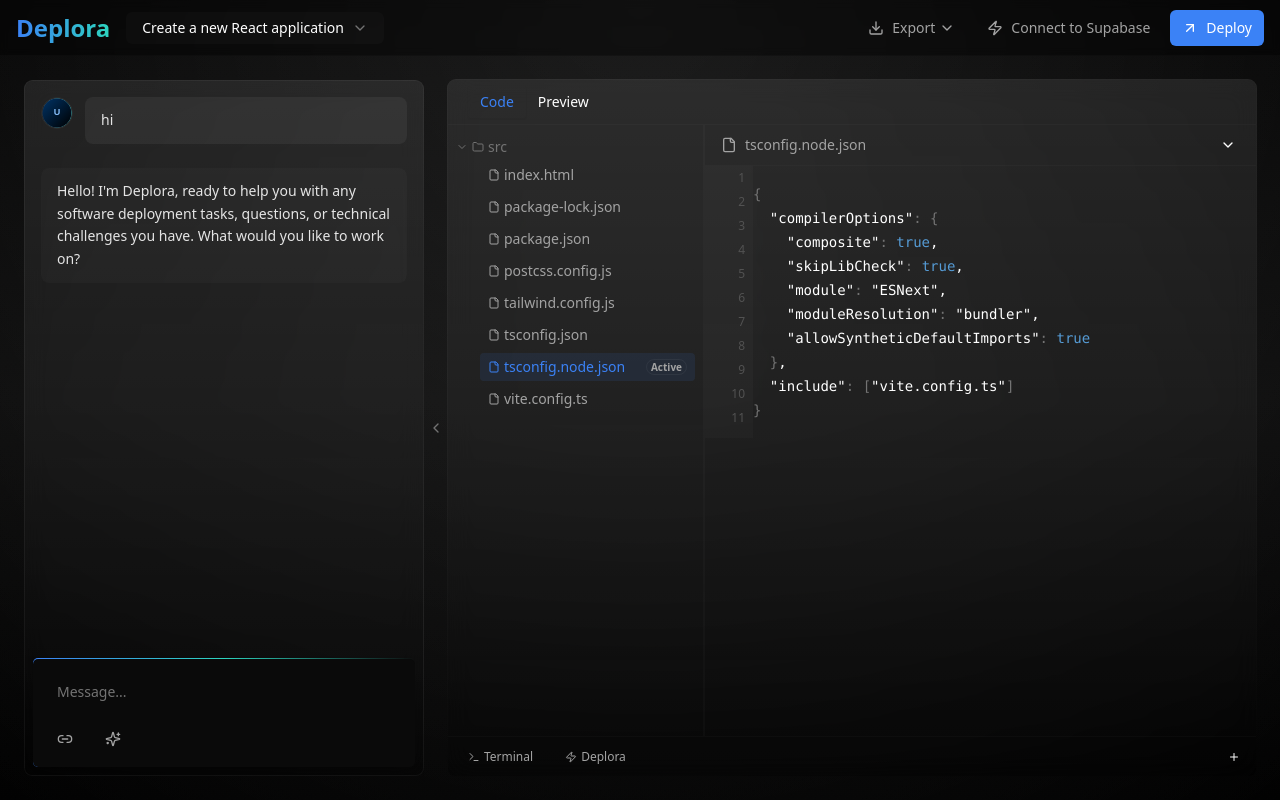
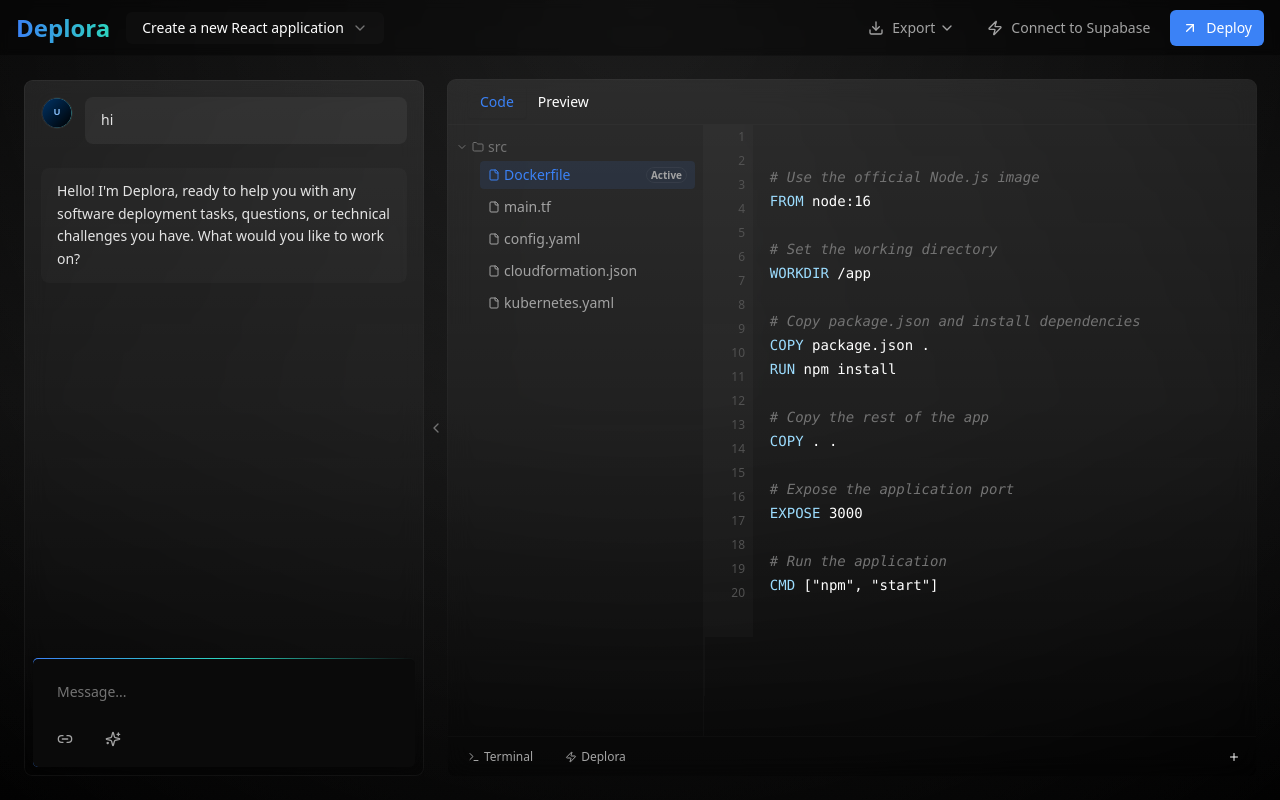
Before and after one commit to Deplora-Tech/int-deplora-web, a Next.js app: page / in a window 1280 px wide. Both pictures are taken after typing "Sample" into the empty fields and a click on the button "Create a docs site with Vitepress". Built offline with nearby package versions, Linux system fonts and the light colour scheme.

Commit message:
fixed code editor issues

```diff
--- a/package.json
+++ b/package.json
@@ -22,8 +22,10 @@
     "lucide-react": "^0.468.0",
     "next": "15.1.0",
     "next-themes": "^0.4.4",
+    "prism-react-renderer": "^2.4.1",
     "react": "^19.0.0",
     "react-dom": "^19.0.0",
+    "react-syntax-highlighter": "^15.6.1",
     "tailwind-merge": "^2.5.5",
     "tailwind-scrollbar": "^3.1.0",
     "zustand": "^5.0.2"
@@ -33,6 +35,7 @@
     "@types/node": "^20",
     "@types/react": "^19",
     "@types/react-dom": "^19",
+    "@types/react-syntax-highlighter": "^15.5.13",
     "eslint": "^9",
     "eslint-config-next": "15.1.0",
     "postcss": "^8",
--- a/src/app/components/code-editor.tsx
+++ b/src/app/components/code-editor.tsx
@@ -12,89 +12,13 @@ import {
 } from "@/app/components/ui/tabs";
 import {
   ChevronDown,
-  ChevronRight,
   FileIcon,
   FolderIcon,
   Terminal,
   Zap,
   Plus,
 } from "lucide-react";
-
-// Sample file content mapping
-const FILE_CONTENT = {
-  "index.html": `
-<!DOCTYPE html>
-<html lang="en">
-  <head>
-    <meta charset="UTF-8" />
-    <meta name="viewport" content="width=device-width, initial-scale=1.0" />
-    <title>Document</title>
-  </head>
-  <body>
-    <h1>Hello, World!</h1>
-  </body>
-</html>`,
-  "package-lock.json": `
-{
-  "name": "sample-project",
-  "version": "1.0.0",
-  "dependencies": {
-    "react": "^18.0.0"
-  }
-}`,
-  "package.json": `
-{
-  "name": "sample-project",
-  "version": "1.0.0",
-  "main": "index.js",
-  "scripts": {
-    "start": "vite"
-  }
-}`,
-  "postcss.config.js": `
-module.exports = {
-  plugins: {
-    tailwindcss: {},
-    autoprefixer: {},
-  },
-};`,
-  "tailwind.config.js": `
-module.exports = {
-  content: ["./src/**/*.{js,ts,jsx,tsx,html}"],
-  theme: {
-    extend: {},
-  },
-  plugins: [],
-};`,
-  "tsconfig.json": `
-{
-  "compilerOptions": {
-    "target": "ESNext",
-    "module": "ESNext",
-    "moduleResolution": "node",
-    "strict": true
-  },
-  "include": ["src/**/*"]
-}`,
-  "tsconfig.node.json": `
-{
-  "compilerOptions": {
-    "composite": true,
-    "skipLibCheck": true,
-    "module": "ESNext",
-    "moduleResolution": "bundler",
-    "allowSyntheticDefaultImports": true
-  },
-  "include": ["vite.config.ts"]
-}`,
-  "vite.config.ts": `
-import { defineConfig } from "vite";
-import react from "@vitejs/plugin-react";
-
-export default defineConfig({
-  plugins: [react()],
-});`,
-};
+import { detectFileType, FILE_CONTENT, tokenizeContent } from "../lib/editor";
 
 // File List
 const FILES = Object.keys(FILE_CONTENT);
@@ -167,85 +91,186 @@ function FileList({
     </ScrollArea>
   );
 }
+const highlightContent = (content: string, fileType: string) => {
+  const tokens = tokenizeContent(content, fileType);
 
-function EditorContent({ selectedFile }: { selectedFile: keyof typeof FILE_CONTENT }) {
-  const renderHighlightedContent = (content: string) => {
-    // Split the content into lines
-    const lines = content.split("\n");
-
-    return lines.map((line, index) => (
-      <div key={index}>
-        {line.split(/(\s+|[{}[\]":,])/).map((token, i) => {
-          if (/^\s+$/.test(token)) {
-            return token; // Keep whitespace as is
-          }
+  return tokens.map((token, index, arr) => {
+    switch (fileType) {
+      case "dockerfile":
         if (
-            token === "{" ||
-            token === "}" ||
-            token === "[" ||
-            token === "]"
+          /^(FROM|RUN|CMD|COPY|ENTRYPOINT|EXPOSE|WORKDIR|ENV|ARG|LABEL|USER)$/.test(
+            token
+          )
         ) {
           return (
-              <span key={i} className="text-neutral-500">
+            <span key={index} className="text-[#9CDCFE]">
+              {token}
+            </span>
+          );
+        }
+        if (/^#/.test(token)) {
+          return (
+            <span key={index} className="text-neutral-500 italic">
               {token}
             </span>
           );
         }
         if (/^".*"$/.test(token)) {
           return (
-              <span key={i} className="text-[#9CDCFE]">
+            <span key={index} className="text-[#CE9178]">
+              {token}
+            </span>
+          );
+        }
+        break;
+
+      case "terraform":
+        if (/^(resource|provider|variable|output|module|data)$/.test(token)) {
+          return (
+            <span key={index} className="text-[#9CDCFE]">
+              {token}
+            </span>
+          );
+        }
+        if (/^#|\/\/|\/\*/.test(token)) {
+          return (
+            <span key={index} className="text-neutral-500 italic">
+              {token}
+            </span>
+          );
+        }
+        if (/^".*"$/.test(token)) {
+          return (
+            <span key={index} className="text-[#CE9178]">
               {token}
             </span>
           );
         }
         if (/^(true|false|null|\d+)$/.test(token)) {
           return (
-              <span key={i} className="text-[#569CD6]">
+            <span key={index} className="text-[#569CD6]">
               {token}
             </span>
           );
         }
-          if (/:$/.test(token)) {
+        break;
+
+      case "yaml":
+        if (/^".*"$/.test(token)) {
           return (
-              <span key={i} className="text-neutral-500">
+            <span key={index} className="text-[#CE9178]">
               {token}
             </span>
           );
         }
+        if (/^#/.test(token)) {
+          return (
+            <span key={index} className="text-neutral-500 italic">
+              {token}
+            </span>
+          );
+        }
+        if (/^(true|false|null|\d+)$/.test(token)) {
+          return (
+            <span key={index} className="text-[#569CD6]">
+              {token}
+            </span>
+          );
+        }
+        break;
+
+      case "json":
+        // Use existing JSON logic
+        if (["{", "}", "[", "]", ":", ","].includes(token)) {
+          return (
+            <span key={index} className="text-neutral-500">
+              {token}
+            </span>
+          );
+        }
+
+        // Keys (strings followed by colons)
+        const nextToken = arr[index + 1];
+        if (/^".*"$/.test(token) && nextToken === ":") {
+          return (
+            <span key={index} className="text-[#9CDCFE]">
+              {token}
+            </span>
+          );
+        }
+
+        // String values
+        if (/^".*"$/.test(token)) {
+          return (
+            <span key={index} className="text-[#CE9178]">
+              {token}
+            </span>
+          );
+        }
+
+        // Boolean values and numbers
+        if (/^(true|false|null|\d+)$/.test(token)) {
+          return (
+            <span key={index} className="text-[#569CD6]">
+              {token}
+            </span>
+          );
+        }
+
+        // Whitespace (preserve spacing)
+        if (/^\s+$/.test(token)) {
           return token;
-        })}
-      </div>
-    ));
+        }
+        break;
+
+      default:
+        return (
+          <span key={index} className="text-white">
+            {token}
+          </span>
+        );
+    }
+
+    // Preserve spacing
+    if (/^\s+$/.test(token)) {
+      return token;
+    }
+
+    // Default fallback
+    return (
+      <span key={index} className="text-white">
+        {token}
+      </span>
+    );
+  });
 };
 
+function EditorContent({
+  selectedFile,
+}: {
+  selectedFile: keyof typeof FILE_CONTENT;
+}) {
+  const content = FILE_CONTENT[selectedFile];
+  const fileType = detectFileType(selectedFile);
+  console.log(fileType, content);
+
   return (
-    <div className="flex-1 min-w-0">
-      <div className="border-b border-white/[0.02] px-4 py-2 flex items-center justify-between">
-        <div className="flex items-center gap-2">
-          <FileIcon className="w-4 h-4 text-neutral-400" />
-          <span className="text-sm text-neutral-400">{selectedFile}</span>
-        </div>
-        <Button variant="ghost" size="icon" className="h-6 w-6">
-          <ChevronDown className="h-4 w-4" />
-        </Button>
-      </div>
     <ScrollArea className="h-[calc(100%-40px)]">
       <div className="relative">
+        {/* Line Numbers */}
         <div className="absolute left-0 top-0 bottom-0 w-12 flex flex-col items-end pr-2 text-xs text-neutral-600 select-none bg-white/[0.02]">
-            {Array.from({
-              length: FILE_CONTENT[selectedFile].split("\n").length,
-            }).map((_, i) => (
+          {Array.from({ length: content.split("\n").length }).map((_, i) => (
             <div key={i} className="leading-6">
               {i + 1}
             </div>
           ))}
         </div>
+        {/* Highlighted Content */}
         <pre className="p-4 pl-12 font-mono text-sm leading-6 whitespace-pre-wrap">
-            {renderHighlightedContent(FILE_CONTENT[selectedFile])}
+          <code>{highlightContent(content, fileType)}</code>
         </pre>
       </div>
     </ScrollArea>
-    </div>
   );
 }
 
@@ -283,7 +308,7 @@ function FooterActions() {
 
 export function CodeEditor() {
   const [selectedFile, setSelectedFile] =
-    useState<keyof typeof FILE_CONTENT>("tsconfig.node.json");
+    useState<keyof typeof FILE_CONTENT>("Dockerfile");
 
   return (
     <div className="gradient-border flex-1 flex flex-col min-w-0">
--- /dev/null
+++ b/src/app/lib/editor.ts
@@ -0,0 +1,110 @@
+export const detectFileType = (fileName: string) => {
+  if (fileName.endsWith(".json")) return "json";
+  if (fileName.endsWith(".tf")) return "terraform";
+  if (fileName === "Dockerfile") return "dockerfile";
+  if (fileName.endsWith(".yaml") || fileName.endsWith(".yml")) return "yaml";
+  return "plaintext"; // Default
+};
+
+export const tokenizeContent = (content: string, fileType: string) => {
+  switch (fileType) {
+    case "dockerfile":
+      // Split Dockerfile into meaningful tokens
+      return content.split(/(\s+|["'=]|#.*$)/gm).filter(Boolean);
+
+    case "terraform":
+      // Split Terraform files into meaningful tokens
+      return content
+        .split(/(\s+|[{}[\]:,;"'=]|#.*$|\/\/.*$|\/\*.*\*\/)/gm)
+        .filter(Boolean);
+
+    case "yaml":
+      // Split YAML files into meaningful tokens
+      return content.split(/(\s+|[{}[\]:,|"']|#.*$)/gm).filter(Boolean);
+
+    case "json":
+      // Split JSON files (already handled similarly)
+      return content.split(/(\s+|[{}[\]:,])/).filter(Boolean);
+
+    default:
+      // Default tokenization for unsupported file types
+      return content.split(/\s+/).filter(Boolean);
+  }
+};
+
+export const FILE_CONTENT = {
+  Dockerfile: `
+  # Use the official Node.js image
+  FROM node:16
+
+  # Set the working directory
+  WORKDIR /app
+
+  # Copy package.json and install dependencies
+  COPY package.json .
+  RUN npm install
+
+  # Copy the rest of the app
+  COPY . .
+
+  # Expose the application port
+  EXPOSE 3000
+
+  # Run the application
+  CMD ["npm", "start"]
+  `,
+  "main.tf": `
+  provider "aws" {
+    region = "us-west-2"
+  }
+
+  resource "aws_instance" "example" {
+    ami           = "ami-123456"
+    instance_type = "t2.micro"
+
+    tags = {
+      Name = "example-instance"
+    }
+  }
+  `,
+  "config.yaml": `
+  version: "3.8"
+  services:
+    app:
+      image: "node:16"
+      volumes:
+        - .:/app
+      ports:
+        - "3000:3000"
+      environment:
+        NODE_ENV: "production"
+  `,
+  "cloudformation.json": `
+  {
+    "AWSTemplateFormatVersion": "2010-09-09",
+    "Resources": {
+      "MyEC2Instance": {
+        "Type": "AWS::EC2::Instance",
+        "Properties": {
+          "InstanceType": "t2.micro",
+          "ImageId": "ami-123456"
+        }
+      }
+    }
+  }
+  `,
+  "kubernetes.yaml": `
+  apiVersion: v1
+  kind: Pod
+  metadata:
+    name: example-pod
+    labels:
+      app: example
+  spec:
+    containers:
+    - name: example-container
+      image: nginx:latest
+      ports:
+      - containerPort: 80
+  `,
+};
```
Also changed, not shown: src/app/lib/utils.ts (line endings or trailing spaces), 1 other file (tests, documents, lock files or other folders). Lines whose indentation alone changed are shown as unchanged.
